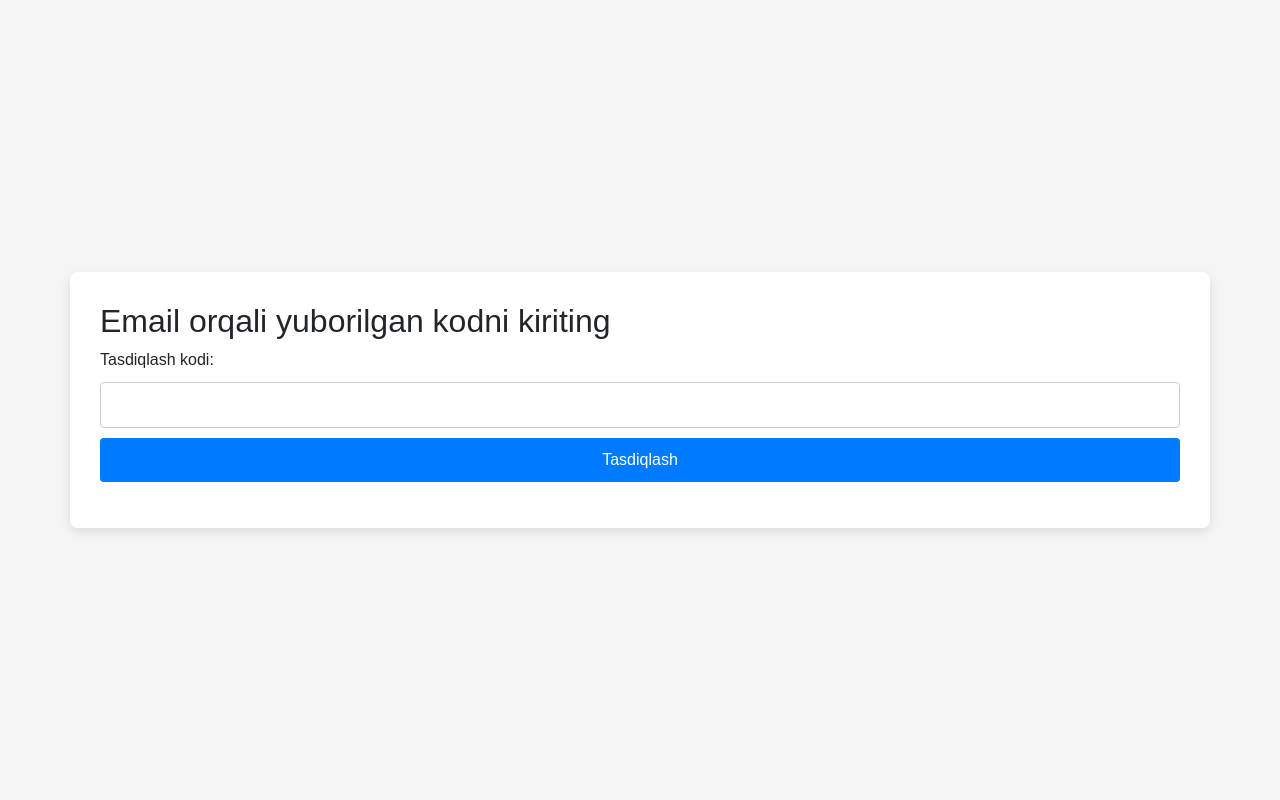
After one commit to baxtiyorov2815/Booksite, a Django app: page /user/verify_email/1/ in a window 1280 px wide. The commit adds this page. Run offline with Django 5.2, Linux system fonts and the light colour scheme; some libraries are stand-ins or nearby versions.

Commit message:
verify email

```diff
--- a/accounts/models.py
+++ b/accounts/models.py
@@ -9,6 +9,7 @@ class CustomUser(AbstractBaseUser):
     username = models.CharField(max_length=100, unique=True)
     date_of_birth = models.DateField(null=True, blank=True)
     date_joined = models.DateField(auto_now=True, blank=True)
+    verification_code = models.CharField(max_length=6, null=True, blank=True)
     is_author = models.BooleanField(default=False)
     is_staff = models.BooleanField(default=False)
     is_active = models.BooleanField(default=True)
--- a/accounts/urls.py
+++ b/accounts/urls.py
@@ -1,8 +1,9 @@
 from django.urls import path, include
-from .views import UserLoginView, UserLogoutView, UserRegistrationView
+from .views import UserLoginView, UserLogoutView, UserRegistrationView, EmailVerificationView
 
 urlpatterns = [
     path('login/', UserLoginView.as_view(), name='login'),
     path('logout/', UserLogoutView.as_view(), name='logout'),
     path('register/', UserRegistrationView.as_view(), name='register'),
+    path('verify_email/<str:email>/', EmailVerificationView.as_view(), name='verify_email'),
 ]
--- a/accounts/views.py
+++ b/accounts/views.py
@@ -1,3 +1,6 @@
+import random
+from django.core.mail import send_mail
+from django.conf import settings
 from django.shortcuts import render, redirect
 from django.views import View
 from django.contrib.auth import authenticate, login, logout
@@ -7,7 +10,27 @@ from django.contrib.auth import get_user_model
 CustomUser = get_user_model()
 
 
+class EmailVerificationView(View):
+    def get(self, request, email):
+        return render(request, 'accounts/verify_email.html', {'email': email})
+
+    def post(self, request, email):
+        user = CustomUser.objects.get(email=email)
+        verification_code = request.POST.get('verification_code')
+        if verification_code == user.verification_code:
+            user.is_active = True
+            user.save()
+            user.backend = 'django.contrib.auth.backends.ModelBackend'
+            login(request, user)
+            messages.add_message(request, messages.SUCCESS, 'Email verified successfully!')
+            return redirect('home')
+        else:
+            messages.add_message(request, messages.ERROR, 'Invalid verification code.')
+            return render(request, 'accounts/verify_email.html', {'email': email})
+
+
 class UserRegistrationView(View):
+
     def get(self, request):
         return render(request, 'accounts/register.html')
 
@@ -26,14 +49,24 @@ class UserRegistrationView(View):
                     email=email,
                     password=password,
                     username=username,
-                    is_active=True,
+                    verification_code=str(random.randint(100000, 999999)),
+                    is_active=False,  # Set to False until email verification
                 )
                 user.save()
+                user = CustomUser.objects.get(email=email)
+                verification_code = user.verification_code
+                subject = 'Your Verification Code'
+                message = f'Your verification code is: {verification_code}'
+                from_email = settings.EMAIL_HOST_USER
+                recipient_list = [email]
+                print(f"Sending email from {from_email} to {email} with code {verification_code}")
+                send_mail(subject, message, from_email, recipient_list, fail_silently=False)
+                messages.add_message(request, messages.SUCCESS, 'Verification email sent!')
             except:
                 messages.add_message(request, messages.ERROR, 'Something went wrong.')
                 return render(request, 'accounts/register.html')
             messages.add_message(request, messages.SUCCESS, 'Registration successful!')
-            return redirect('login')
+            return redirect('verify_email', email=email)
         else:
             messages.add_message(request, messages.ERROR, 'Passwords do not match.')
             return render(request, 'accounts/register.html')
--- /dev/null
+++ b/templates/accounts/verify_email.html
@@ -0,0 +1,55 @@
+{% load bootstrap5 %}
+{% bootstrap_css %}
+{% bootstrap_javascript %}
+{% load socialaccount %}
+<!DOCTYPE html>
+<html lang="en">
+<head>
+    <meta charset="UTF-8">
+    <title>Verification Code</title>
+    <style>
+        body {
+            font-family: Arial, sans-serif;
+            background-color: #f5f5f5;
+            display: flex;
+            height: 100vh;
+            align-items: center;
+            justify-content: center;
+        }
+        .container {
+            background-color: white;
+            padding: 30px;
+            border-radius: 8px;
+            box-shadow: 0 4px 12px rgba(0,0,0,0.1);
+        }
+        input[type="text"], input[type="submit"] {
+            padding: 10px;
+            margin-top: 10px;
+            width: 100%;
+            border-radius: 4px;
+            border: 1px solid #ccc;
+        }
+        input[type="submit"] {
+            background-color: #007BFF;
+            color: white;
+            border: none;
+            cursor: pointer;
+        }
+        input[type="submit"]:hover {
+            background-color: #0056b3;
+        }
+    </style>
+</head>
+{% include 'book/messages.html' %}
+<body>
+<div class="container">
+    <h2>Email orqali yuborilgan kodni kiriting</h2>
+    <form action="{% url 'verify_email' email %}" method="POST">
+        {% csrf_token %}
+        <label for="code">Tasdiqlash kodi:</label><br>
+        <input type="text" id="code" name="verification_code" required><br>
+        <input type="submit" value="Tasdiqlash">
+    </form>
+</div>
+</body>
+</html>
--- a/templates/book/base.html
+++ b/templates/book/base.html
@@ -40,8 +40,12 @@
             {% else %}
             <a href="{% url 'login' %}" class="me-1 border rounded py-1 px-3 nav-link d-flex align-items-center"> <i class="fas fa-user-alt m-1 me-md-2"></i><p class="d-none d-md-block mb-0">Sign in</p> </a>
             {% endif %}
+            {% if user.is_authenticated %}
             <a href="{% url 'wishlist' %}" class="me-1 border rounded py-1 px-3 nav-link d-flex align-items-center" target="_blank"> <i class="fas fa-heart m-1 me-md-2"></i><p class="d-none d-md-block mb-0">Wishlist</p> </a>
             <a href="{% url 'checkout' %}" class="border rounded py-1 px-3 nav-link d-flex align-items-center" target="_blank"> <i class="fas fa-shopping-cart m-1 me-md-2"></i><p class="d-none d-md-block mb-0">My cart</p> </a>
+            {% else %}
+            <a href="{% url 'register' %}" class="me-1 border rounded py-1 px-3 nav-link d-flex align-items-center"> <i class="fas fa-user-plus m-1 me-md-2"></i><p class="d-none d-md-block mb-0">Register</p> </a>
+            {% endif %}
           </div>
         </div>
         <!-- Center elements -->
```
Also changed, not shown: core/settings.py (+8 -0 lines), accounts/migrations/0002_customuser_verification_code.py (added).
